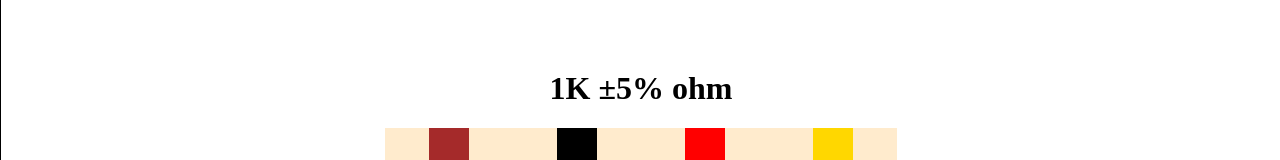
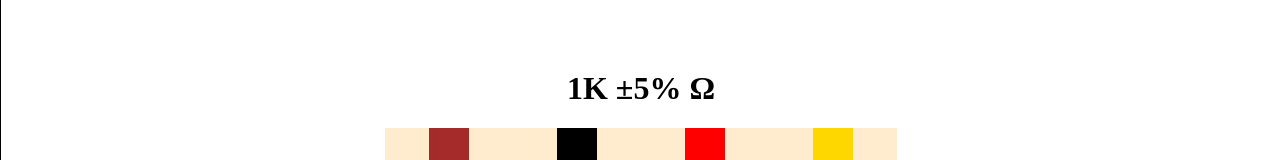
Before and after one commit to GeracNeto/resistor-code, a React (Vite) app: page / in a window 1280 px wide. Shown: the part 137-297 px from the top of the page. Built offline with nearby package versions, Linux system fonts and the light colour scheme.

Commit message:
Inserido simbolo de ohm no lugar da palavara ohm

```diff
--- a/src/components/resistor/index.jsx
+++ b/src/components/resistor/index.jsx
@@ -22,22 +22,22 @@ export function Resistor(){
 
     let mult = operation.toFixed(2);
 
-    let result = mult.toString() + resFour + ' ohm';
+    let result = mult.toString() + resFour + ' Ω';
 
 
     if(mult >= 1000 && mult < 1000000){
         mult = mult / 1000
-        result = mult.toString() + 'K' + resFour + ' ohm'
+        result = mult.toString() + 'K' + resFour + ' Ω'
     }
 
     else if(mult >= 1000000 && mult < 1000000000){
         mult = mult / 1000000
-        result = mult.toString() + 'M' + resFour + ' ohm'
+        result = mult.toString() + 'M' + resFour + ' Ω'
     }
 
     else if(mult >= 1000000000){
         mult = mult / 1000000000
-        result = mult.toString() + 'G' + resFour + ' ohm'
+        result = mult.toString() + 'G' + resFour + ' Ω'
     }
 
 
```
